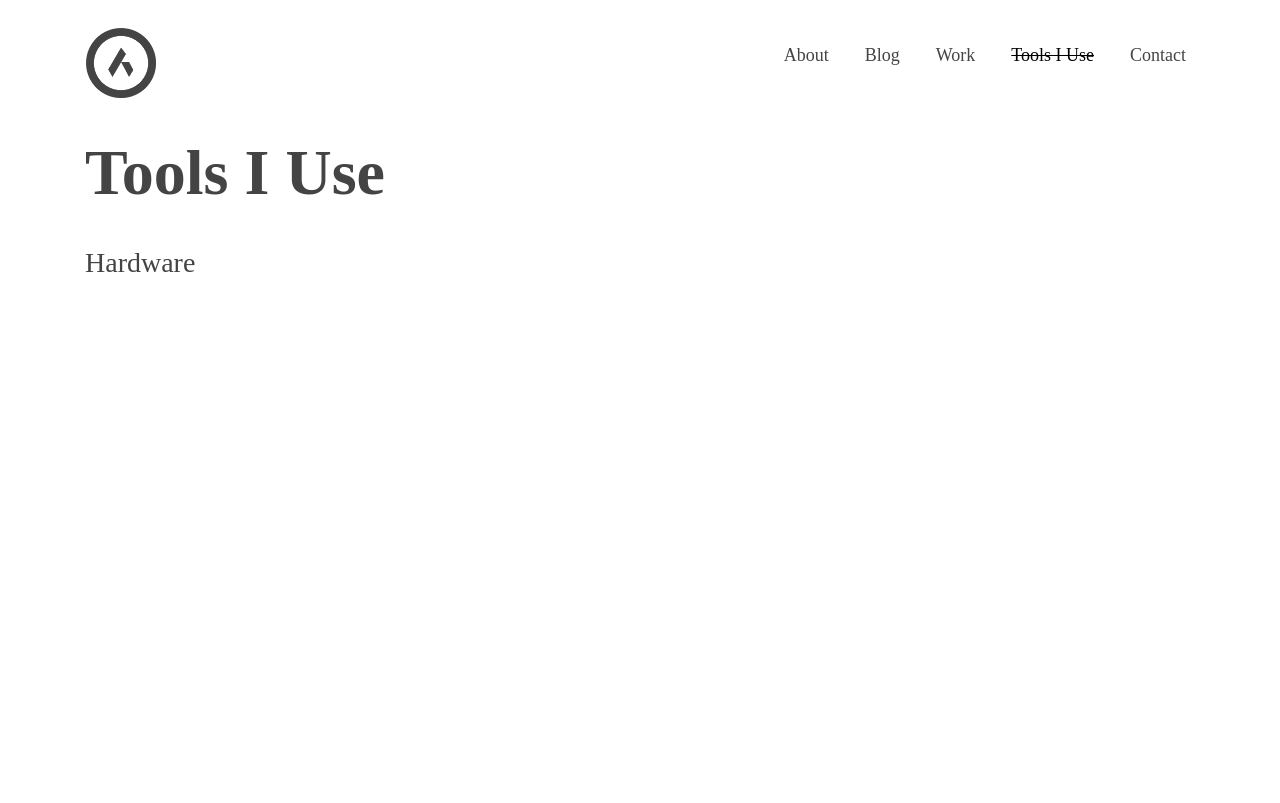
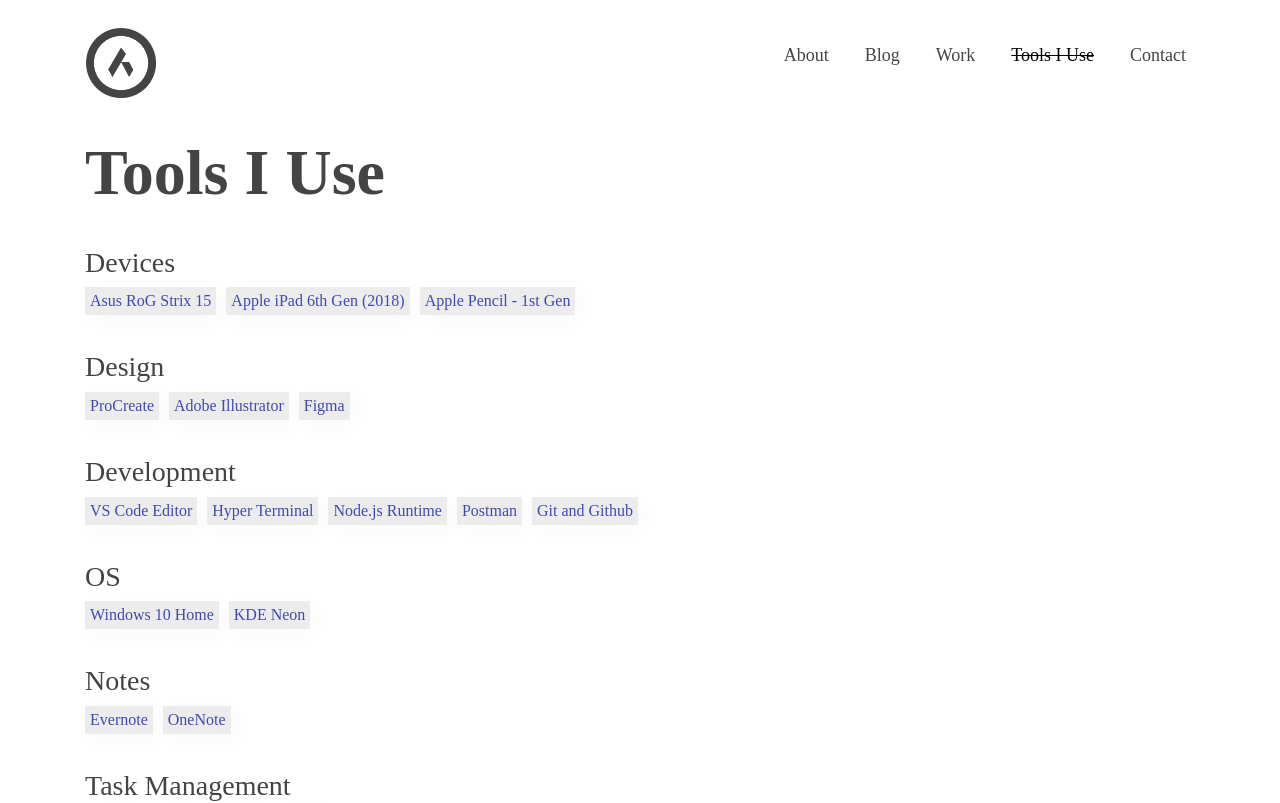
Before and after one commit to AdithyaBhat17/adithyabhat17.github.io, a React (Create React App) app: page /#/tools in a window 1280 px wide. Shown: the top 803 px of the page. Built offline with nearby package versions, Linux system fonts and the light colour scheme.

Commit message:
:sparkles: completed the tools tab

```diff
--- a/src/Tools.js
+++ b/src/Tools.js
@@ -1,14 +1,77 @@
 import React from 'react'
-import Navbar from './Navbar';
+import Navbar from './Navbar'
+import { tools } from './utils/_tools'
+import Footer from './Footer'
 
 const Tools = () => {
+    React.useEffect(() => {
+        document.title = 'Tools I Use - Adithya NR'
+        window.scrollTo(0, 0)
+    })
     return (
         <div>
             <Navbar selected = {3} />
             <br/>
             <div className="container">
                 <h1 className="contact-h1 work-h1">Tools I Use</h1> <br/>
-                <h3>Hardware</h3>
+                <h3 className="tools-h3">Devices</h3>
+                {tools && tools["0"].map((device, index) => (
+                    <li
+                     className="list"
+                     key={index}><a href={device.link} target="_blank" rel="noopener noreferrer">{device.name}</a>
+                    </li>
+                ))}
+                <h3 className="tools-h3">Design</h3>
+                {tools && tools["1"].map((device, index) => (
+                    <li
+                     className="list"
+                     key={index}><a href={device.link} target="_blank" rel="noopener noreferrer">{device.name}</a>
+                    </li>
+                ))}
+                <h3 className="tools-h3">Development</h3>
+                {tools && tools["2"].map((device, index) => (
+                    <li
+                     className="list"
+                     key={index}><a href={device.link} target="_blank" rel="noopener noreferrer">{device.name}</a>
+                    </li>
+                ))}
+                <h3 className="tools-h3">OS</h3>
+                {tools && tools["3"].map((device, index) => (
+                    <li
+                     className="list"
+                     key={index}><a href={device.link} target="_blank" rel="noopener noreferrer">{device.name}</a>
+                    </li>
+                ))}
+                <h3 className="tools-h3">Notes</h3>
+                {tools && tools["4"].map((device, index) => (
+                    <li
+                     className="list"
+                     key={index}><a href={device.link} target="_blank" rel="noopener noreferrer">{device.name}</a>
+                    </li>
+                ))}
+                <h3 className="tools-h3">Task Management</h3>
+                {tools && tools["5"].map((device, index) => (
+                    <li
+                     className="list"
+                     key={index}><a href={device.link} target="_blank" rel="noopener noreferrer">{device.name}</a>
+                    </li>
+                ))}
+                <h3 className="tools-h3">Blogs</h3>
+                {tools && tools["6"].map((device, index) => (
+                    <li
+                     className="list"
+                     key={index}><a href={device.link} target="_blank" rel="noopener noreferrer">{device.name}</a>
+                    </li>
+                ))}
+                <h3 className="tools-h3">Courses</h3>
+                {tools && tools["7"].map((device, index) => (
+                    <li
+                     className="list"
+                     key={index}><a href={device.link} target="_blank" rel="noopener noreferrer">{device.name}</a>
+                    </li>
+                ))}
+                <br/> <br/> <br/>
+                <Footer />
             </div>
         </div>
     )
--- a/src/index.css
+++ b/src/index.css
@@ -14,6 +14,22 @@
   font-family: "CircularStd" !important;
   -webkit-font-smoothing: antialiased;
   -moz-osx-font-smoothing: grayscale;
+}
+
+.tools-h3 {
+  margin-top: 25px;
+}.tools-h3:first-of-type{
+  margin-top: 0;
+}
+
+.list {
+  list-style: none;
+  margin-right: 10px;
+  margin-bottom: 10px;
+  display: inline-flex;
+  padding: 2px 5px ;
+  box-shadow: 5px 5px 25px 0 rgba(0, 0, 0, 0.03);
+  background-color: #ececec;
 }
 
 img{
@@ -46,7 +62,7 @@
   width: 60%;
 }
 
-.navbar-nav>li>a:hover,.navbar-nav>li>a:focus,.navbar-nav>li>a:active,{
+.navbar-nav>li>a:hover,.navbar-nav>li>a:focus,.navbar-nav>li>a:active{
   text-decoration: line-through
 }
 
--- a/src/utils/_tools.js
+++ b/src/utils/_tools.js
@@ -36,8 +36,8 @@
 // * [Any.do](https://)
 //  -->
 
-export const tools = [{
-    "Devices": [{
+export const tools = {
+    "0": [{
         name: 'Asus RoG Strix 15',
         link: 'https://www.amazon.in/15-6-inch-Laptop-Windows-Graphics-GL503GE-EN041T/dp/B07DQPFD21/'
     },
@@ -49,7 +49,7 @@
         name: 'Apple Pencil - 1st Gen',
         link: 'https://www.amazon.in/Apple-MK0C2ZM-Pencil-iPad-White/dp/B016NY7784/'
     }],
-    "Design": [{
+    "1": [{
         name: 'ProCreate',
         link: 'https://procreate.art/'
     },
@@ -61,7 +61,7 @@
         name: 'Figma',
         link: 'https://figma.com'
     }],
-    "Development": [{
+    "2": [{
         name: 'VS Code Editor',
         link: 'https://code.visualstudio.com'
     },
@@ -70,8 +70,8 @@
         link: 'https://hyper.is'
     },
     {
-        name: 'Chrome Canary',
-        link: 'https://www.google.com/intl/en_in/chrome/canary/'
+        name: 'Node.js Runtime',
+        link: 'https://nodejs.org/en/'
     },
     {
         name: 'Postman',
@@ -81,7 +81,7 @@
         name: 'Git and Github',
         link: 'https://www.github.com/'
     }],
-    "OS": [{
+    "3": [{
         name: 'Windows 10 Home',
         link: 'https://www.microsoft.com/en-in/software-download/windows10'
     },
@@ -89,19 +89,19 @@
         name: 'KDE Neon',
         link: 'https://neon.kde.org/'
     }],
-    "Notes": [{
+    "4": [{
         name: 'Evernote',
         link: 'https://evernote.com'
     },
     {
         name: 'OneNote',
         link: 'https://onenote.com'
+    }],
+    "5": [{
+        name: 'Notion',
+        link: 'https://notion.so'
     },
     {
-        name: 'Notion',
-        link: 'https://notion.so'
-    }],
-    "Task Management": [{
         name: 'Trello',
         link: 'https://trello.com'
     },
@@ -113,7 +113,7 @@
         name: 'Any.do',
         link: 'https://any.do'
     }],
-    "Blogs": [{
+    "6": [{
         name: 'The Dev Community',
         link: 'https://dev.to'
     },
@@ -133,13 +133,9 @@
         name: 'Robin Wieruch',
         link: 'https://www.robinwieruch.de/'
     }],
-    "Courses": [{
+    "7": [{
         name: 'Interaction Design Foundation',
         link: 'https://interaction-design.org'
-    },
-    {
-        name: 'The Web Developer Bootcamp',
-        link: 'https://www.udemy.com/the-web-developer-bootcamp/'
     },
     {
         name: 'The Web Developer Bootcamp',
@@ -153,4 +149,4 @@
         name: 'Python For Everybody',
         link: 'https://www.coursera.org/specializations/python'
     }]
-}]
+}
```
